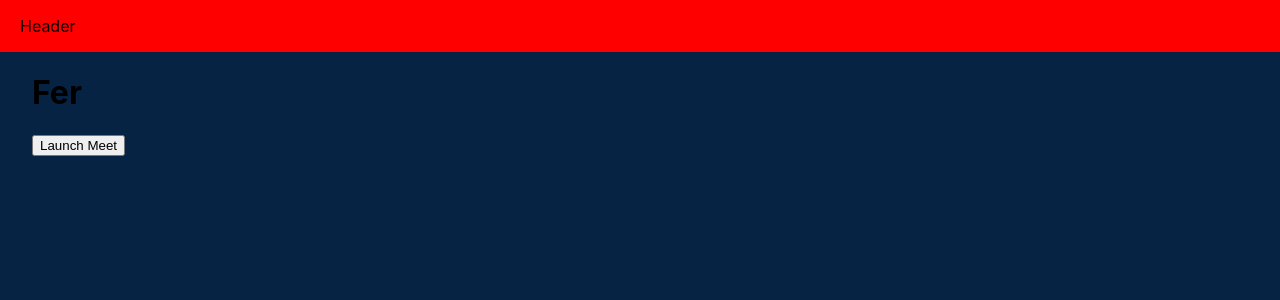
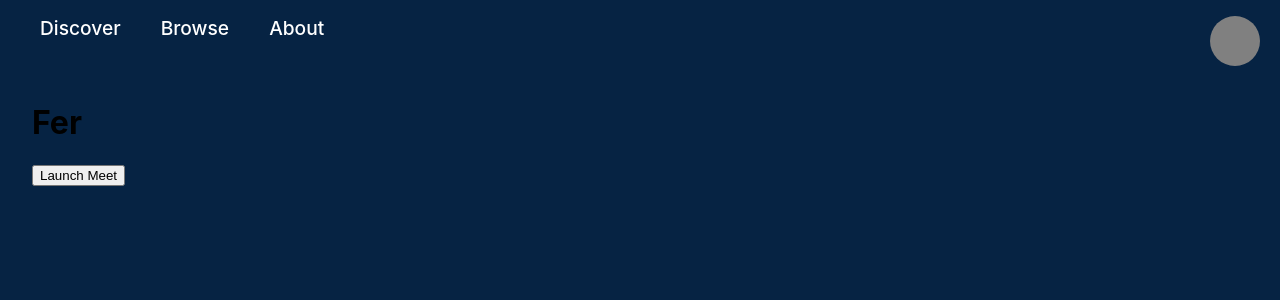
Before and after one commit to FeernandoOFF/zoom-clone, a Next.js app: page / in a window 1280 px wide. Shown: the top 300 px of the page. Built offline with nearby package versions, Linux system fonts and the light colour scheme.

Commit message:
finished layout and added local messages

```diff
--- a/components/Header/Header.module.css
+++ b/components/Header/Header.module.css
@@ -1,4 +1,24 @@
 .header {
-  background: red;
   padding: 2vh 20px;
+  display: flex;
+  justify-content: space-between;
 }
+
+.avatar {
+  background: gray;
+  border-radius: 100%;
+  height: 50px;
+  width: 50px;
+}
+
+.nav > a {
+  margin: 0 20px;
+  font-size: 1.2rem;
+  font-weight: 500;
+}
+.nav {
+  display: flex;
+  width: 40%;
+  color: white;
+  display: flex;
+}
--- a/components/Header/index.tsx
+++ b/components/Header/index.tsx
@@ -4,7 +4,16 @@ import styles from './Header.module.css';
 type Props = {};
 
 function Header({}: Props) {
-  return <div className={styles.header}>Header</div>;
+  return (
+    <div className={styles.header}>
+      <nav className={styles.nav}>
+        <a>Discover</a>
+        <a>Browse</a>
+        <a>About</a>
+      </nav>
+      <div className={styles.avatar}></div>
+    </div>
+  );
 }
 
 export default Header;
--- a/components/MeetingMessages/MeetingMessages.module.css
+++ b/components/MeetingMessages/MeetingMessages.module.css
@@ -25,6 +25,7 @@
 .messages {
   overflow-y: scroll;
   max-height: 500px;
+  min-height: 500px;
 }
 
 .input {
```
Also changed, not shown: components/MeetingMessages/index.tsx (+12 -28 lines).
